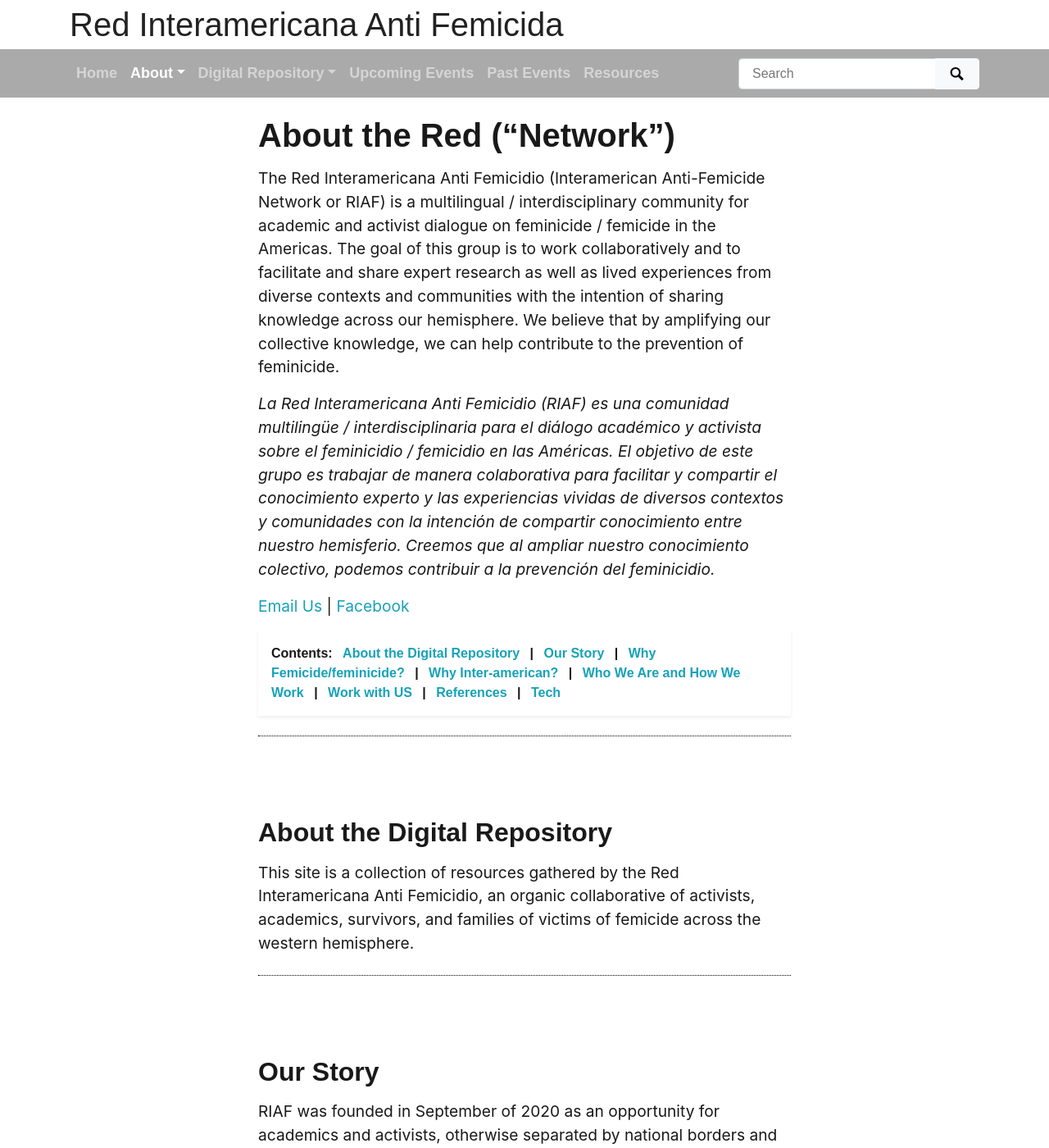
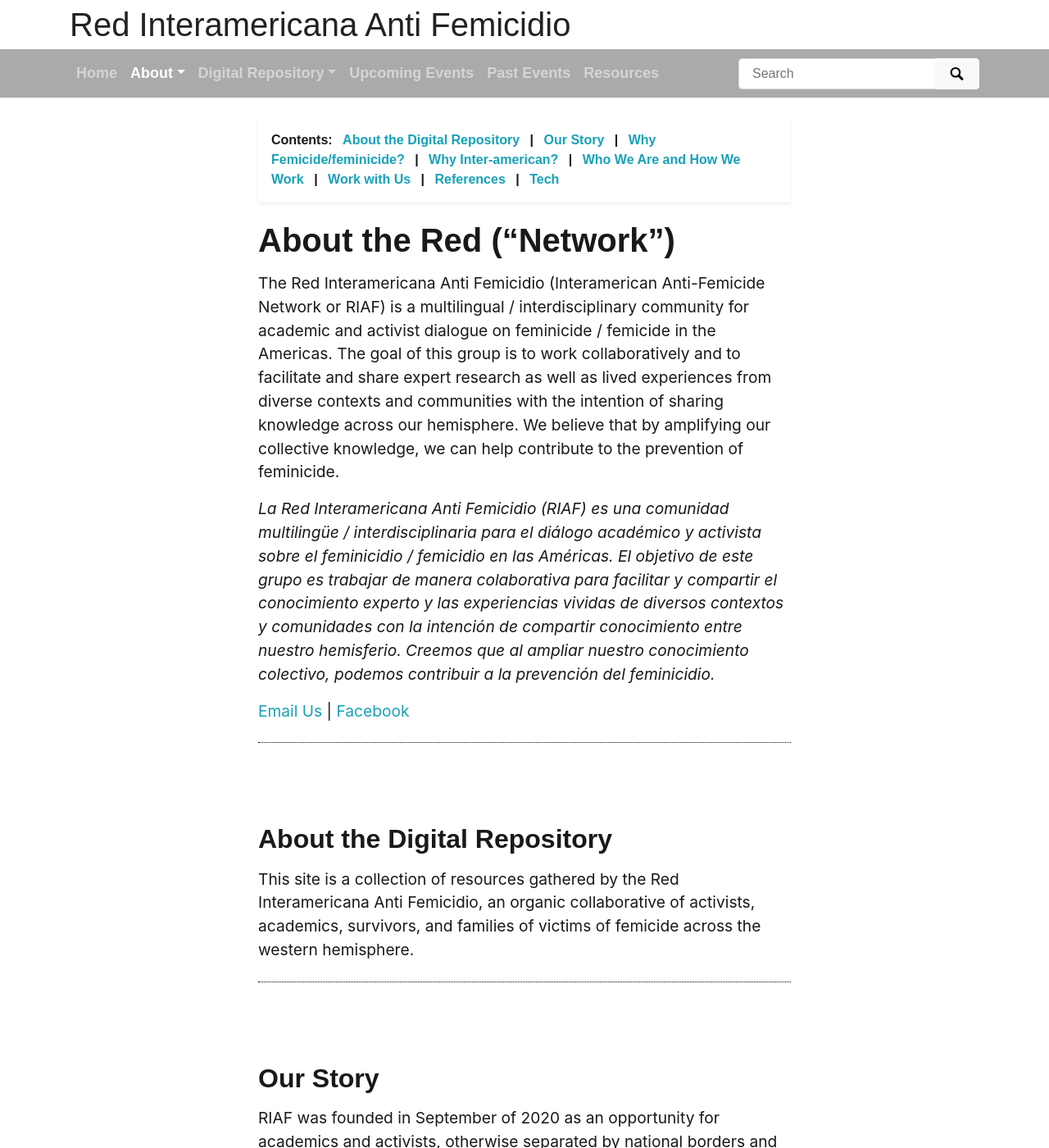
Before and after one commit to riaf-red/riaf-red.github.io, a Jekyll site: the page built from pages/about.md, in a window 1280 px wide and 1400 px high. Shown: the whole window at 82% size. Built offline with Jekyll 4.4.1, drawn with Linux system fonts in a browser that asks for light colours; nearby versions of some CDN libraries; some web fonts are replaced; some of the changed text lies outside the part shown.

Commit message:
config update and about update
update title and about page

```diff
--- a/_config.yml
+++ b/_config.yml
@@ -20,7 +20,7 @@
 # SITE SETTINGS
 #
 # title of site appears in banner
-title: Red Interamericana Anti Femicida
+title: Red Interamericana Anti Femicidio
 # tagline, a short phrase that will appear throughout the site in the top banner
 # tagline: ""
 # description appears in meta tags and other locations
--- a/pages/about.md
+++ b/pages/about.md
@@ -8,6 +8,8 @@
 # Look in _includes/feature for options to easily add features to the page
 ---
 
+{% include feature/nav-menu.html sections="About the Digital Repository;Our Story;Why Femicide/feminicide?;Why Inter-american?;Who We Are and How We Work;Work with Us;References;" %}
+
 # About the Red ("Network")
 
 The Red Interamericana Anti Femicidio (Interamerican Anti-Femicide Network or RIAF) is a multilingual / interdisciplinary community for academic and activist dialogue on feminicide / femicide in the Americas. The goal of this group is to work collaboratively and to facilitate and share expert research as well as lived experiences from diverse contexts and communities with the intention of sharing knowledge across our hemisphere. We believe that by amplifying our collective knowledge, we can help contribute to the prevention of feminicide.
@@ -17,7 +19,6 @@
 [Email Us](mailto:redinteramericanaantifemicida@gmail.com)      |
 [Facebook](https://www.facebook.com/groups/369231124607099)
 
-{% include feature/nav-menu.html sections="About the Digital Repository;Our Story;Why Femicide/feminicide?;Why Inter-american?;Who We Are and How We Work;Work with US;References;" %}
 
 ## About the Digital Repository
 
```
